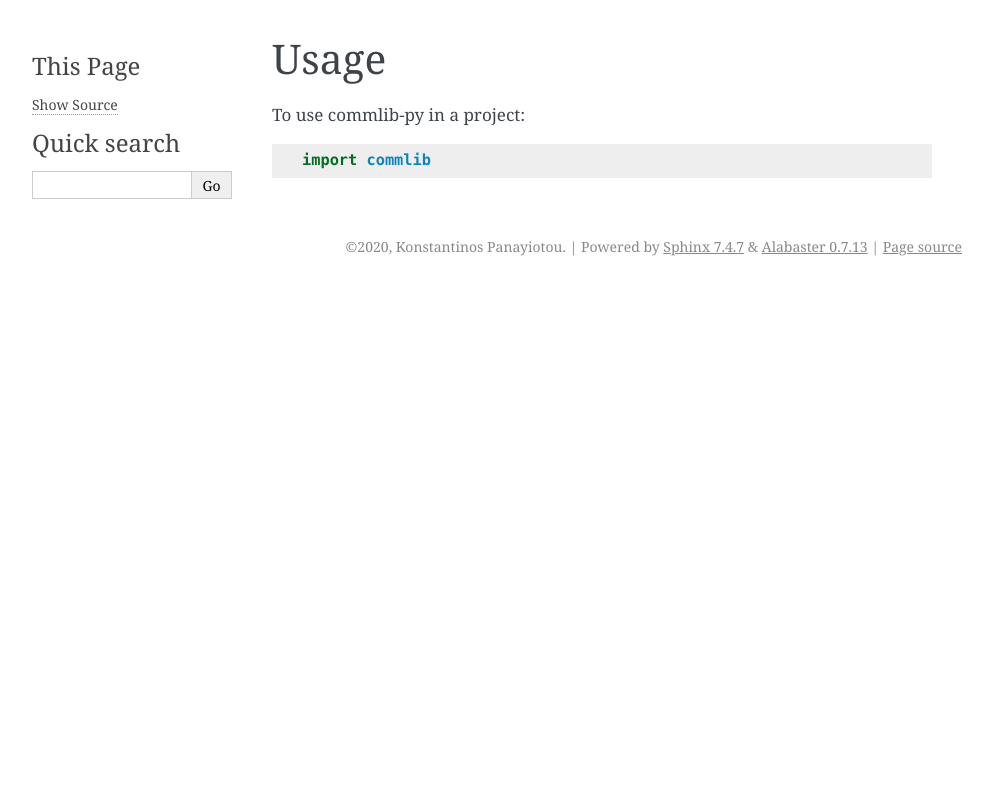
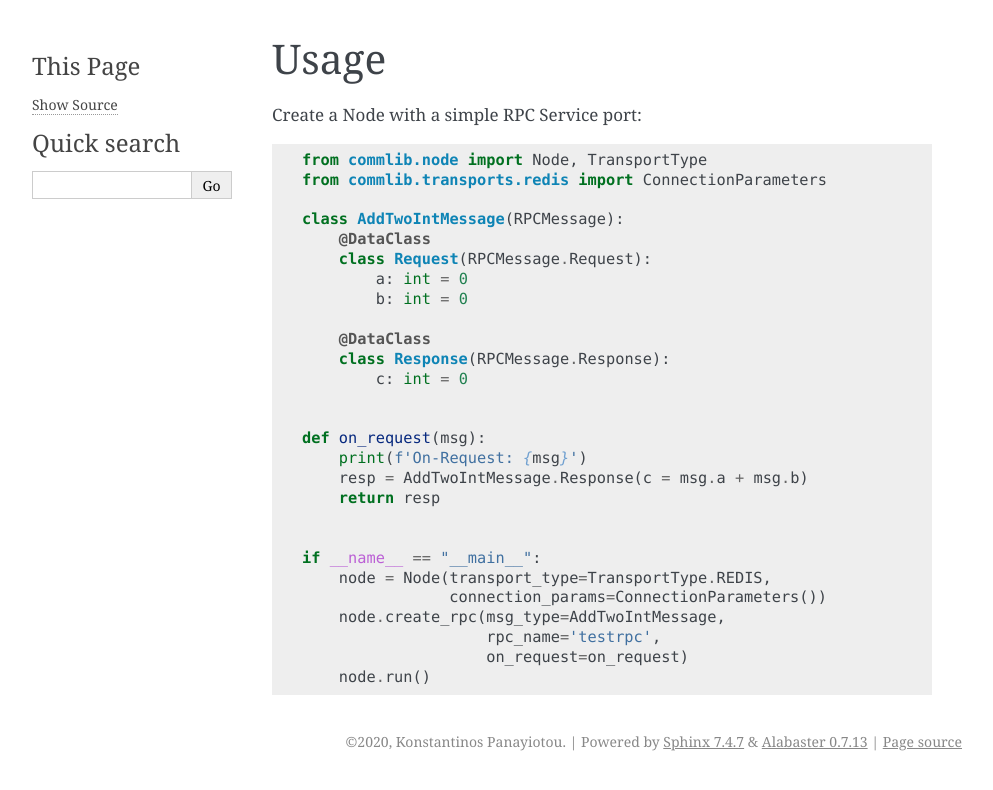
Before and after one commit to robotics-4-all/commlib-py, a Sphinx documentation site: the page built from docs/usage.rst, in a window 1280 px wide. Shown: the top 790 px of the page, without its empty margins (148-1141 px from the left). Built offline with Sphinx 7.4.7, drawn with Linux system fonts in a browser that asks for light colours; pages that are not in the unit, such as notebooks, are missing from menus.

Commit message:
Documentation

```diff
--- a/docs/usage.rst
+++ b/docs/usage.rst
@@ -2,6 +2,32 @@
 Usage
 =====
 
-To use commlib-py in a project::
+Create a Node with a simple RPC Service port::
 
-    import commlib
+    from commlib.node import Node, TransportType
+    from commlib.transports.redis import ConnectionParameters
+
+    class AddTwoIntMessage(RPCMessage):
+        @DataClass
+        class Request(RPCMessage.Request):
+            a: int = 0
+            b: int = 0
+
+        @DataClass
+        class Response(RPCMessage.Response):
+            c: int = 0
+
+
+    def on_request(msg):
+        print(f'On-Request: {msg}')
+        resp = AddTwoIntMessage.Response(c = msg.a + msg.b)
+        return resp
+
+
+    if __name__ == "__main__":
+        node = Node(transport_type=TransportType.REDIS,
+                    connection_params=ConnectionParameters())
+        node.create_rpc(msg_type=AddTwoIntMessage,
+                        rpc_name='testrpc',
+                        on_request=on_request)
+        node.run()
--- a/setup.py
+++ b/setup.py
@@ -45,7 +45,7 @@ setup(
     setup_requires=setup_requirements,
     test_suite='tests',
     tests_require=test_requirements,
-    url='https://github.com/klpanagi/commlib',
+    url='https://github.com/robotics-4-all/commlib-py',
     version='0.2.2',
     zip_safe=False,
 )
```
Also changed, not shown: docs/commlib.rst (added, +117 -0 lines), docs/commlib.transports.rst (added, +37 -0 lines), docs/modules.rst (added, +7 -0 lines), 1 other file.
